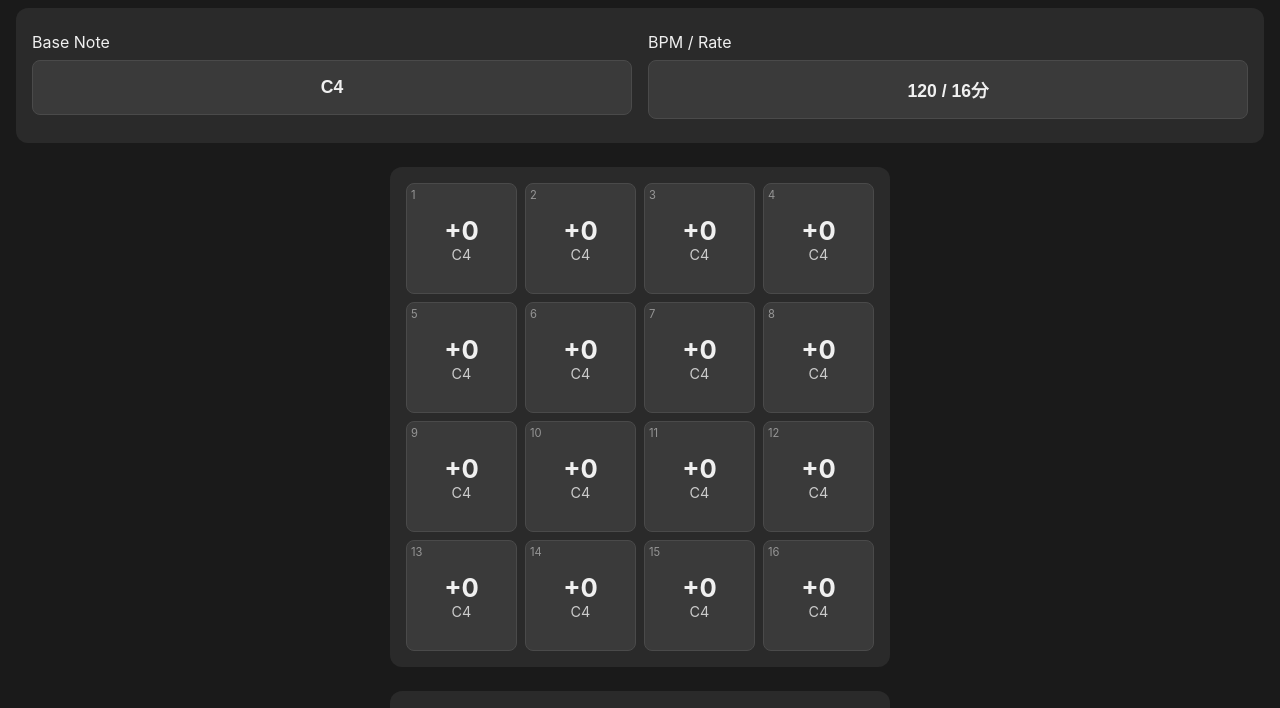
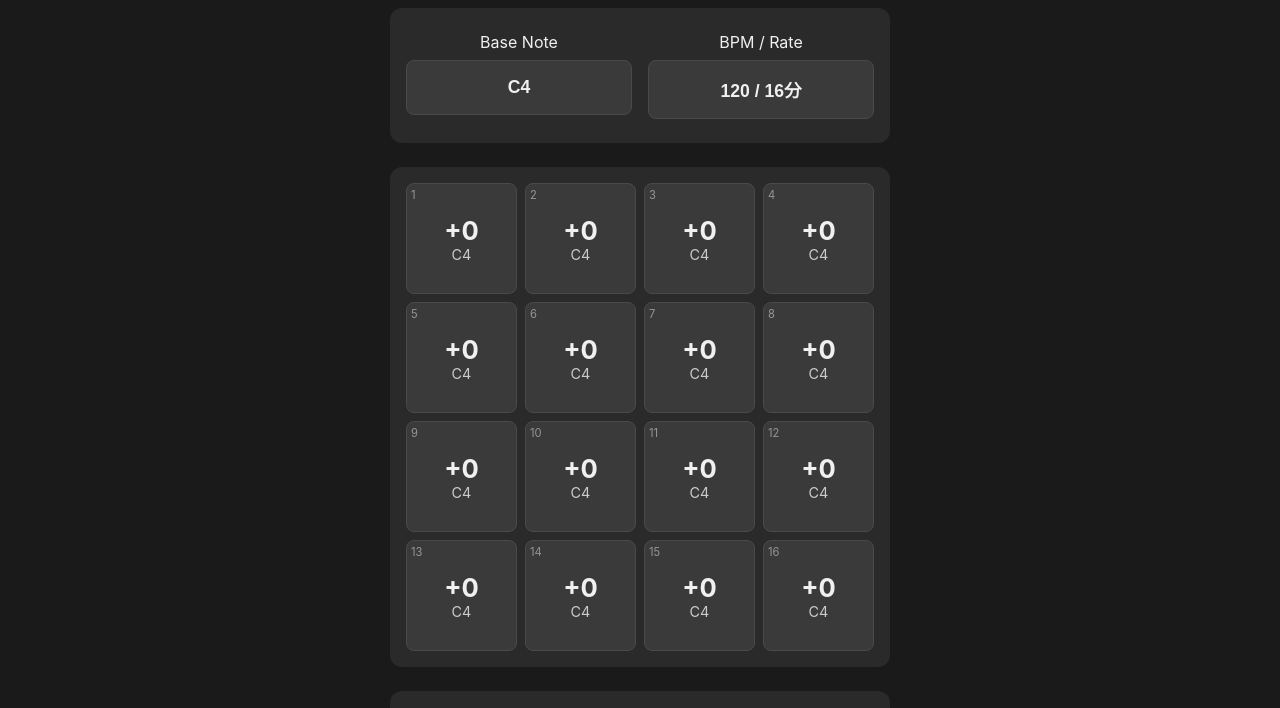
Before and after one commit to arinomin/mobile-transpose, a plain HTML site: page index.html in a window 1280 px wide. Shown: the part 92-800 px from the top of the page. Drawn offline with Linux system fonts and the light colour scheme.

Commit message:
UIの改善: ボディのテキストを中央揃えにし、ボタンのマージンを調整して最大幅を設定

```diff
--- a/style.css
+++ b/style.css
@@ -35,6 +35,7 @@ body {
     overflow-y: auto; /* Make container scrollable */
     padding: 16px;
     padding-bottom: var(--footer-height); /* Space for the footer */
+    text-align: center;
 }
 
 .container-inner {
@@ -83,8 +84,9 @@ button:disabled {
     background-color: var(--secondary-bg);
     padding: 24px 16px;
     border-radius: 12px;
-    margin-bottom: 24px;
+    margin: 0 auto 24px;
     gap: 16px;
+    max-width: 500px;
 }
 
 .control-group {
```
